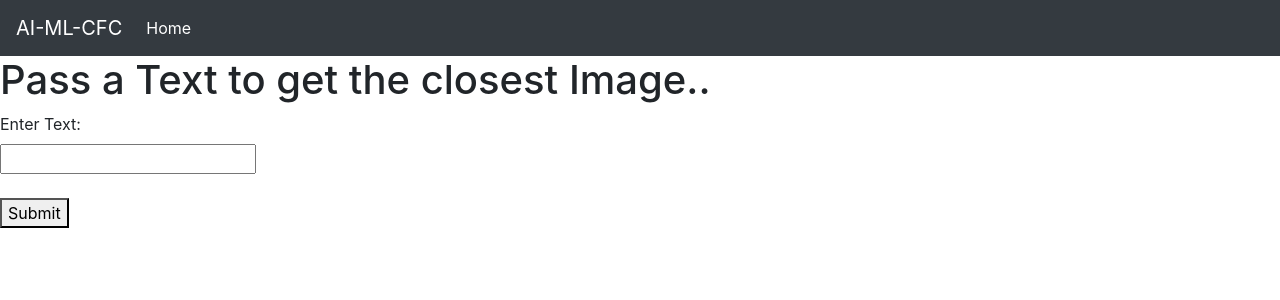
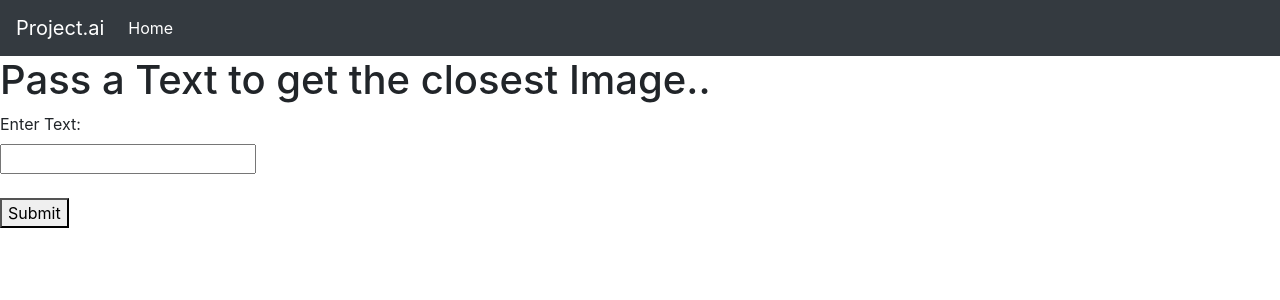
Before and after one commit to AI-ML-Prowork/project.ai, a Django app: page /text2image/ in a window 1280 px wide. Shown: the top 300 px of the page. Run offline with Django 4.2, Linux system fonts and the light colour scheme.

Commit message:
Update base.html

```diff
--- a/templates/base.html
+++ b/templates/base.html
@@ -8,12 +8,12 @@
     <!-- Bootstrap CSS -->
     <link rel="stylesheet" href="https://cdn.jsdelivr.net/npm/bootstrap@4.4.1/dist/css/bootstrap.min.css"
         integrity="sha384-Vkoo8x4CGsO3+Hhxv8T/Q5PaXtkKtu6ug5TOeNV6gBiFeWPGFN9MuhOf23Q9Ifjh" crossorigin="anonymous" />
-    <title>{% block title %} {% endblock %}| AI-ML-CFC</title>
+    <title>{% block title %} {% endblock %}| project.ai</title>
 </head>
 
 <body>
     <nav class="navbar navbar-expand-lg navbar-dark bg-dark">
-        <a class="navbar-brand" href="/">AI-ML-CFC</a>
+        <a class="navbar-brand" href="/">Project.ai</a>
         <button class="navbar-toggler" type="button" data-toggle="collapse" data-target="#navbarSupportedContent"
             aria-controls="navbarSupportedContent" aria-expanded="false" aria-label="Toggle navigation"><span
                 class="navbar-toggler-icon"></span></button>
```
